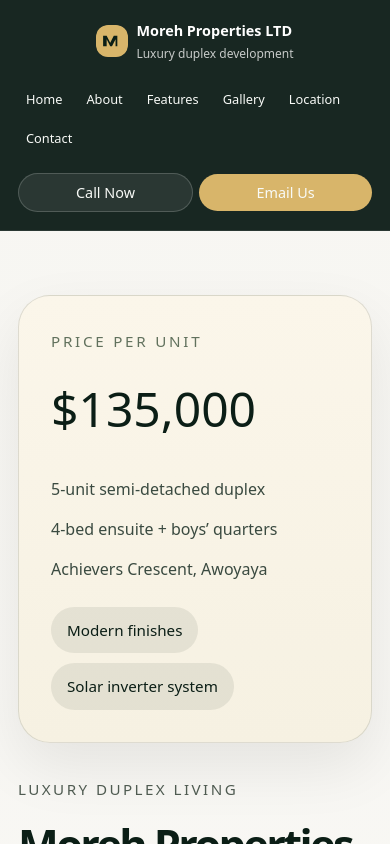
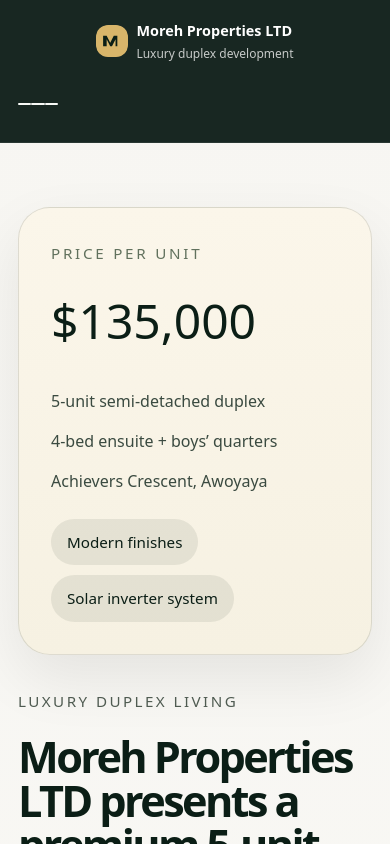
Before and after one commit to Ddmrgoo/moreh-properties-website, a React (Vite) app: page / in a window 390 px wide. Shown: the top 844 px of the page. Built offline with nearby package versions, Linux system fonts and the light colour scheme.

Commit message:
Add mobile hamburger menu for responsive navbar

```diff
--- a/src/App.css
+++ b/src/App.css
@@ -58,6 +58,49 @@ main {
 	display: flex;
 	gap: 16px;
 	align-items: center;
+}
+
+.nav-content {
+	display: flex;
+	align-items: center;
+	gap: 16px;
+}
+
+.menu-toggle {
+	display: none;
+	border: none;
+	background: transparent;
+	color: #f8faf7;
+	cursor: pointer;
+	width: 40px;
+	height: 40px;
+	padding: 0;
+	align-items: center;
+	justify-content: center;
+}
+
+.menu-toggle span {
+	display: block;
+	height: 2px;
+	width: 18px;
+	background: currentColor;
+	border-radius: 999px;
+	margin: 4px 0;
+	transition:
+		transform 0.25s ease,
+		opacity 0.25s ease;
+}
+
+.menu-toggle.is-open span:nth-child(1) {
+	transform: translateY(6px) rotate(45deg);
+}
+
+.menu-toggle.is-open span:nth-child(2) {
+	opacity: 0;
+}
+
+.menu-toggle.is-open span:nth-child(3) {
+	transform: translateY(-6px) rotate(-45deg);
 }
 
 .nav-links a,
@@ -163,22 +206,40 @@ main {
 		margin-bottom: 8px;
 	}
 
+	.menu-toggle {
+		display: flex;
+		order: 2;
+	}
+
+	.nav-content {
+		display: none;
+		flex-direction: column;
+		align-items: center;
+		width: 100%;
+		gap: 12px;
+		margin-top: 8px;
+		padding: 0 12px;
+	}
+
+	.nav-content.open {
+		display: flex;
+	}
+
 	.nav-links {
-		order: 2;
+		order: 3;
 		flex-wrap: wrap;
 		justify-content: center;
 		gap: 8px;
 		width: 100%;
-		margin-bottom: 8px;
 	}
 
 	.nav-links a {
 		font-size: 0.8rem;
-		padding: 4px 8px;
+		padding: 8px 10px;
 	}
 
 	.nav-actions {
-		order: 3;
+		order: 4;
 		justify-content: center;
 		gap: 6px;
 		width: 100%;
--- a/src/components/Navbar.jsx
+++ b/src/components/Navbar.jsx
@@ -1,6 +1,9 @@
+import { useState } from "react";
 import logo from "../assets/logo.svg";
 
 function Navbar() {
+	const [menuOpen, setMenuOpen] = useState(false);
+
 	return (
 		<header className="site-header">
 			<div className="brand">
@@ -14,7 +17,20 @@ function Navbar() {
 					<p className="brand-tag">Luxury duplex development</p>
 				</div>
 			</div>
-			<nav className="nav-links" aria-label="Primary navigation">
+			<button
+				className={`menu-toggle ${menuOpen ? "is-open" : ""}`}
+				aria-label="Toggle navigation"
+				aria-expanded={menuOpen}
+				onClick={() => setMenuOpen((open) => !open)}>
+				<span />
+				<span />
+				<span />
+			</button>
+			<div className={`nav-content ${menuOpen ? "open" : ""}`}>
+				<nav
+					className="nav-links"
+					aria-label="Primary navigation"
+					onClick={() => setMenuOpen(false)}>
 					<a href="#home">Home</a>
 					<a href="#about">About</a>
 					<a href="#features">Features</a>
@@ -32,6 +48,7 @@ function Navbar() {
 						Email Us
 					</a>
 				</div>
+			</div>
 		</header>
 	);
 }
```
Lines whose indentation alone changed are shown as unchanged.
